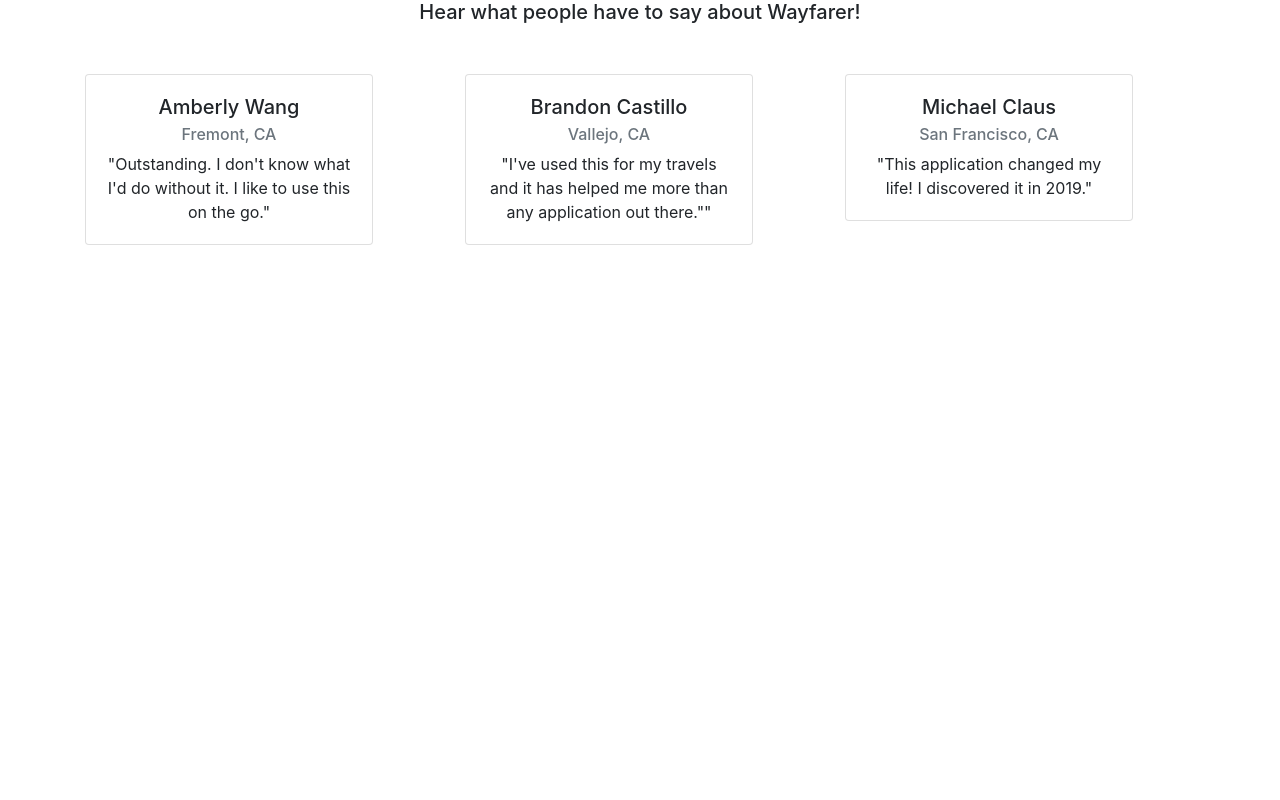
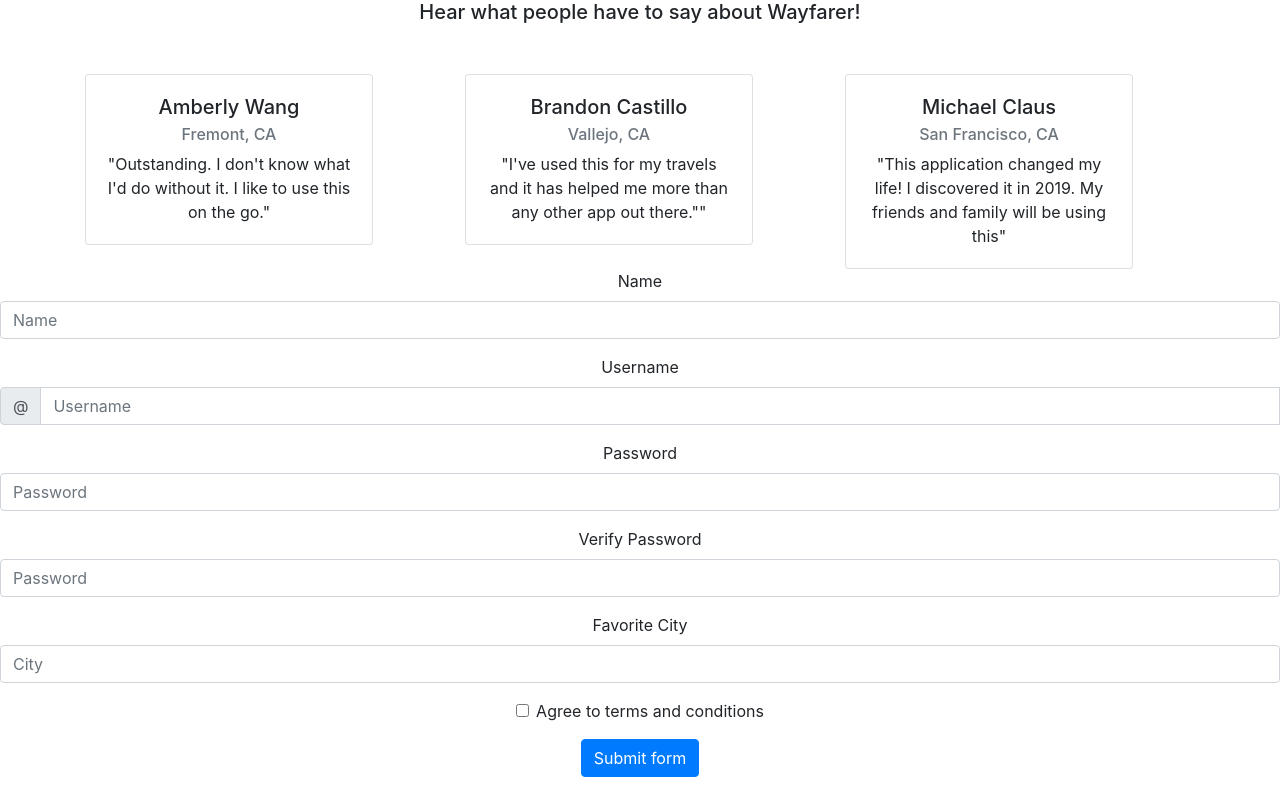
Before and after one commit to ryderjenkins/oasis-frontend, a React (Create React App) app: page / in a window 1280 px wide. Built offline with nearby package versions, Linux system fonts and the light colour scheme.

Commit message:
Started Sign Up Form

```diff
--- a/src/App.js
+++ b/src/App.js
@@ -1,11 +1,13 @@
 import React, { Component } from 'react';
 import './App.css';
 import Info from './components/Home/Info'
+import SignUpForm from './components/Forms/SignUpForm'
 class App extends Component {
   render() {
     return (
       <div className="App">
         <Info />
+        <SignUpForm />
       </div>
     );
   }
--- /dev/null
+++ b/src/components/Forms/SignUpForm.js
@@ -0,0 +1,103 @@
+import React, { Component } from 'react'
+import { Form, Col, InputGroup, Button } from 'react-bootstrap'
+
+class SignUpForm extends Component {
+    constructor(...args) {
+      super(...args);
+
+      this.state = { validated: false };
+    }
+
+    handleSubmit(event) {
+      const form = event.currentTarget;
+      if (form.checkValidity() === false) {
+        event.preventDefault();
+        event.stopPropagation();
+      }
+      this.setState({ validated: true });
+    }
+
+    render() {
+      const { validated } = this.state;
+      return (
+        <Form
+          noValidate
+          validated={validated}
+          onSubmit={e => this.handleSubmit(e)}
+          >
+        <Form.Row>
+            <Form.Group as={Col} md="12" controlId="validationCustom01">
+              <Form.Label>Name</Form.Label>
+              <Form.Control
+                required
+                type="text"
+                placeholder="Name"
+              />
+              <Form.Control.Feedback>Looks good!</Form.Control.Feedback>
+            </Form.Group>
+        </Form.Row>
+        <Form.Row>
+            <Form.Group as={Col} md="12" controlId="validationCustomUsername">
+              <Form.Label>Username</Form.Label>
+              <InputGroup>
+                <InputGroup.Prepend>
+                  <InputGroup.Text id="inputGroupPrepend">@</InputGroup.Text>
+                </InputGroup.Prepend>
+                          <Form.Control
+                  name="Username"
+                  type="text"
+                  placeholder="Username"
+                  aria-describedby="inputGroupPrepend"
+                  required
+                />
+                <Form.Control.Feedback type="invalid">
+                  Please choose a username.
+                </Form.Control.Feedback>
+              </InputGroup>
+            </Form.Group>
+        </Form.Row>
+        <Form.Row>
+            <Form.Group as={Col} md="12" controlId="validationCustom01">
+              <Form.Label>Password</Form.Label>
+              <Form.Control
+                required
+                type="text"
+                placeholder="Password"
+              />
+              <Form.Control.Feedback>Looks good!</Form.Control.Feedback>
+            </Form.Group>
+        </Form.Row>
+        <Form.Row>
+            <Form.Group as={Col} md="12" controlId="validationCustom01">
+              <Form.Label>Verify Password</Form.Label>
+              <Form.Control
+                required
+                type="text"
+                placeholder="Password"
+              />
+              <Form.Control.Feedback>Looks good!</Form.Control.Feedback>
+            </Form.Group>
+        </Form.Row>
+         <Form.Row>
+            <Form.Group as={Col} md="12" controlId="validationCustom03">
+              <Form.Label> Favorite City</Form.Label>
+              <Form.Control name="city" type="text" placeholder="City" required />
+              <Form.Control.Feedback type="invalid">
+                Please provide a valid city.
+              </Form.Control.Feedback>
+            </Form.Group>
+          </Form.Row>
+          <Form.Group>
+            <Form.Check
+              required
+              label="Agree to terms and conditions"
+              feedback="You must agree before submitting."
+            />
+          </Form.Group>
+          <Button type="submit">Submit form</Button>
+        </Form>
+      );
+    }
+  }
+
+export default SignUpForm;
--- a/src/components/Home/Info.js
+++ b/src/components/Home/Info.js
@@ -22,7 +22,7 @@
                         <Card.Title>Brandon Castillo</Card.Title>
                             <Card.Subtitle className="mb-2 text-muted">Vallejo, CA</Card.Subtitle>
                                 <Card.Text>
-                                "I've used this for my travels and it has helped me more than any application out there.""
+                                "I've used this for my travels and it has helped me more than any other app out there.""
                                 </Card.Text>
                     </Card.Body>
                 </Card></Col>
@@ -31,7 +31,7 @@
                         <Card.Title>Michael Claus</Card.Title>
                             <Card.Subtitle className="mb-2 text-muted">San Francisco, CA</Card.Subtitle>
                                 <Card.Text>
-                                "This application changed my life! I discovered it in 2019."
+                                "This application changed my life! I discovered it in 2019. My friends and family will be using this"
                                 </Card.Text>
                     </Card.Body>
                 </Card></Col>
```
